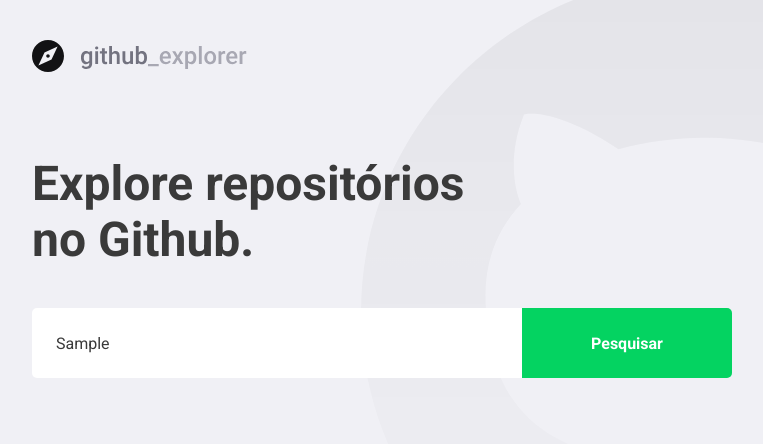
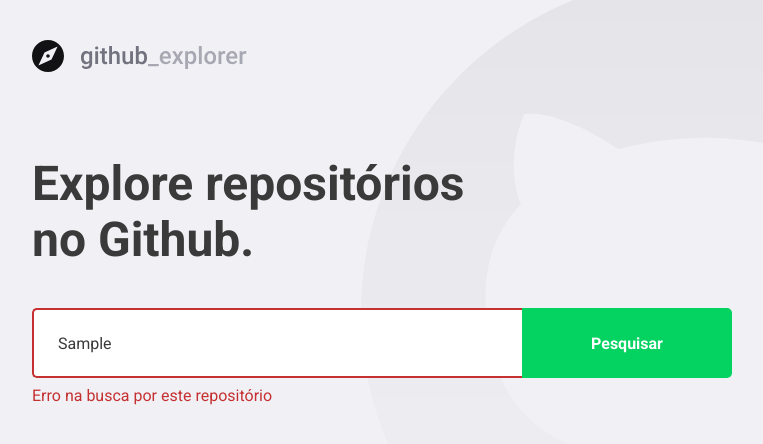
Before and after one commit to luisfelipe-dev/github-explorer, a React (Create React App) app: page / in a window 1280 px wide. Both pictures are taken after typing "Sample" into the empty fields and a click on the button "Pesquisar". Shown: the top 444 px of the page, without its empty margins (53-816 px from the left). Built offline with nearby package versions, Linux system fonts and the light colour scheme; no server answers.

Commit message:
Tratando Erros

```diff
--- a/src/pages/Dashboard/index.tsx
+++ b/src/pages/Dashboard/index.tsx
@@ -17,6 +17,7 @@ interface Repository {
 
 const Dashboard: React.FC = () => {
   const [newRepo, setNewRepo] = useState('');
+  const [inputError, setInputError] = useState('');
   const [repositories, setRepositories] = useState<Repository[]>([]);
 
   const handleAddRepository = async (
@@ -24,12 +25,22 @@ const Dashboard: React.FC = () => {
   ): Promise<void> => {
     event.preventDefault();
 
-    const response = await api.get<Repository>(`repos/${newRepo}`);
+    if (!newRepo) {
+      setInputError('Digite o autor/nome do repositório');
+      return;
+    }
 
-    const repository = response.data;
+    try {
+      const response = await api.get<Repository>(`repos/${newRepo}`);
 
-    setRepositories([...repositories, repository]);
-    setNewRepo('');
+      const repository = response.data;
+
+      setRepositories([...repositories, repository]);
+      setNewRepo('');
+      setInputError('');
+    } catch (err) {
+      setInputError('Erro na busca por este repositório');
+    }
   };
 
   return (
@@ -37,14 +48,19 @@ const Dashboard: React.FC = () => {
       <img src={logoImg} alt="Github Explorer" />
       <h1>Explore repositórios no Github.</h1>
 
-      <Style.Form onSubmit={handleAddRepository}>
+      <Style.Form onSubmit={handleAddRepository} hasError={!!inputError}>
         <input
           value={newRepo}
-          onChange={(e) => setNewRepo(e.target.value)}
+          onChange={(e) => {
+            setInputError('');
+            setNewRepo(e.target.value);
+          }}
           placeholder="Digite o nome do repositório"
         />
         <button type="submit">Pesquisar</button>
       </Style.Form>
+
+      {inputError && <Style.Error>{inputError}</Style.Error>}
 
       <Style.Repositories>
         {repositories &&
--- a/src/pages/Dashboard/styles.ts
+++ b/src/pages/Dashboard/styles.ts
@@ -1,5 +1,9 @@
-import styled from 'styled-components';
+import styled, { css } from 'styled-components';
 import { shade } from 'polished';
+
+interface FormProps {
+  hasError: boolean;
+}
 
 export const Dashboard = styled.div`
   margin-top: 2.5rem;
@@ -17,7 +21,7 @@ export const Dashboard = styled.div`
   }
 `;
 
-export const Form = styled.form`
+export const Form = styled.form<FormProps>`
   margin-top: 2.5rem;
   max-width: 700px;
   display: flex;
@@ -26,9 +30,16 @@ export const Form = styled.form`
     flex: 1;
     height: 70px;
     padding: 0 24px;
-    border: 0;
     color: #3a3a3a;
     border-radius: 5px 0px 0px 5px;
+    border: 2px solid #fff;
+    border-right: 0;
+
+    ${(props) =>
+      props.hasError &&
+      css`
+        border-color: #c53030;
+      `}
 
     &::placeholder {
       color: #a8a8b3;
@@ -65,13 +76,13 @@ export const Repositories = styled.div`
 
     display: flex;
     align-items: center;
-    transition: transform .2s;
+    transition: transform 0.2s;
 
     & + a {
       margin-top: 1rem;
     }
 
-    &:hover{
+    &:hover {
       transform: translateX(10px);
     }
 
@@ -98,8 +109,13 @@ export const Repositories = styled.div`
 
     svg {
       margin-left: auto;
-      color: #CBCBD6;
+      color: #cbcbd6;
     }
-
   }
 `;
+
+export const Error = styled.span`
+  display: block;
+  color: #c53030;
+  margin-top: 8px;
+`;
```
